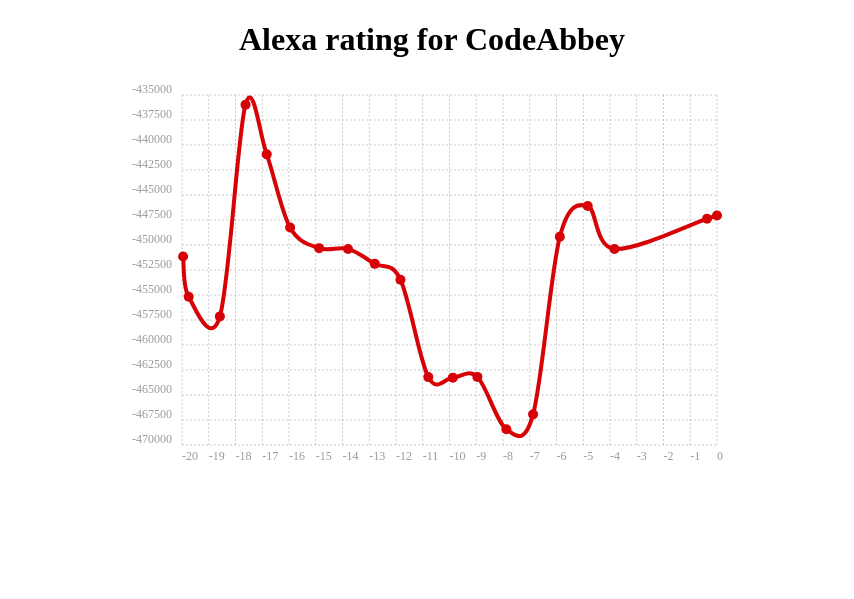
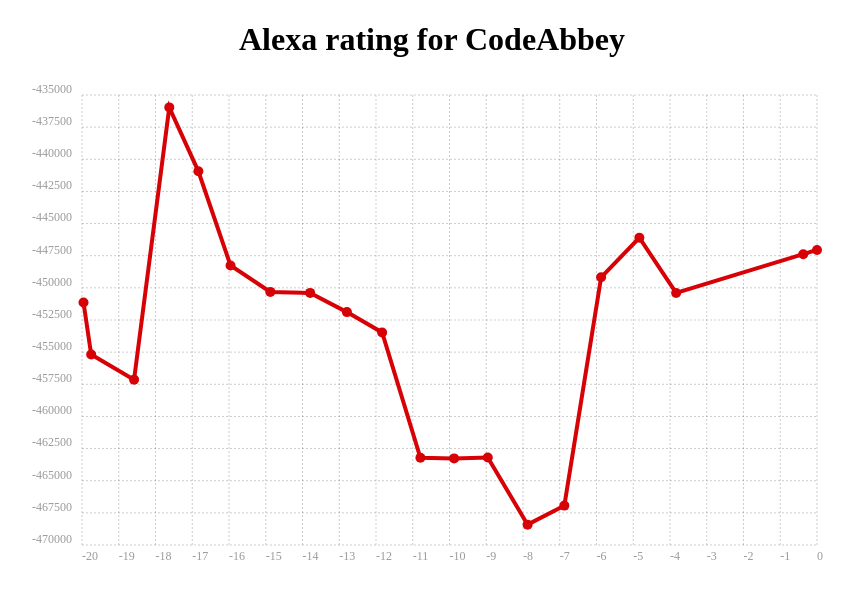
Before and after one commit to RodionGork/Alexa-Monitor, a Flask app: page / in a window 1280 px wide. Shown: the top 599 px of the page, without its empty margins (208-1062 px from the left). Run offline with Flask 2, Linux system fonts and the light colour scheme; some libraries are stand-ins or nearby versions.

Commit message:
Set interpolation to none, increased chart size

```diff
--- a/static/main.js
+++ b/static/main.js
@@ -20,6 +20,7 @@
             series: [points]
         };
         var opt = {
+            lineSmooth: Chartist.Interpolation.none(),
             axisX: {type: Chartist.AutoScaleAxis, onlyInteger: true},
             axisY: {type: Chartist.AutoScaleAxis}};
         new Chartist.Line('#my-chart', data, opt);
--- a/templates/index.html
+++ b/templates/index.html
@@ -13,6 +13,6 @@
     </head>
     <body style="text-align:center">
         <h1>Alexa rating for CodeAbbey</h1>
-        <div id="my-chart" class="ct-perfect-fourth" style="width:600px;height:400px;"></div>
+        <div id="my-chart" class="ct-perfect-fourth" style="width:800px;height:500px;"></div>
     </body>
 </html>
```
